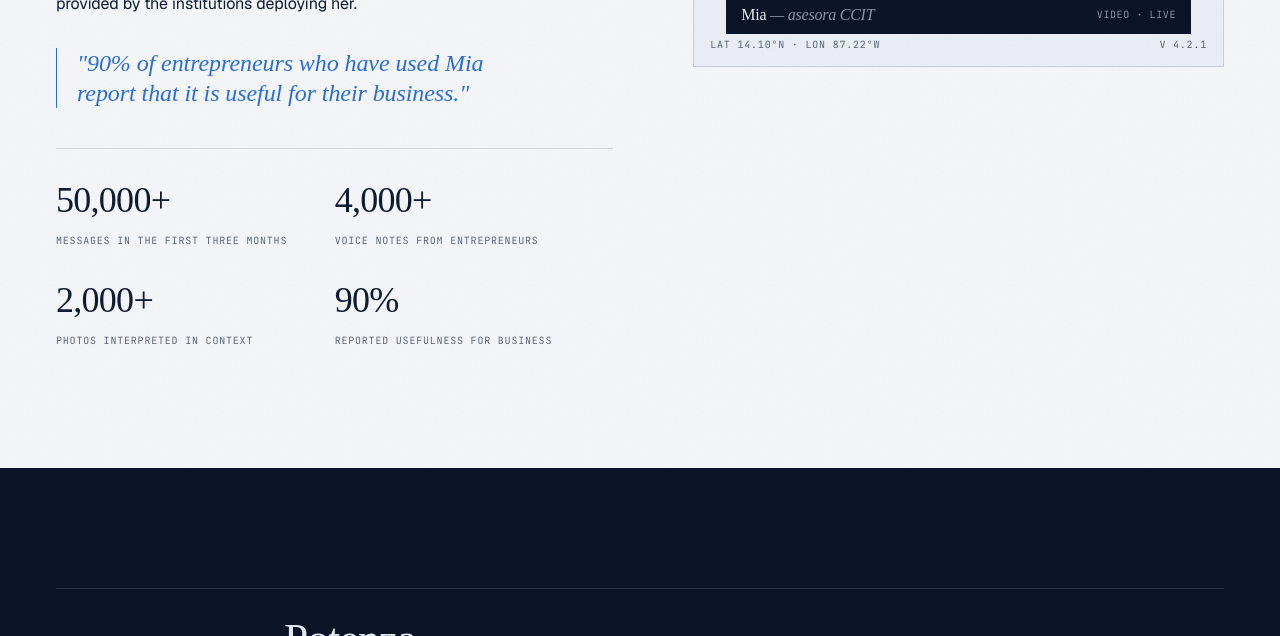
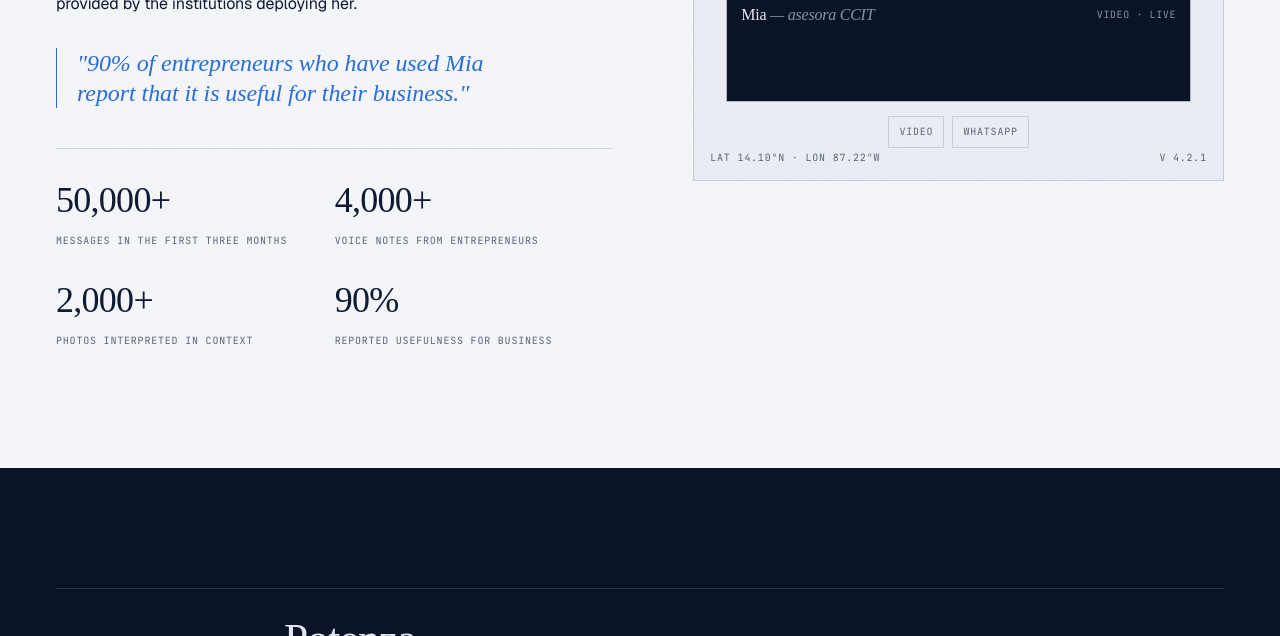
Before and after one commit to theatomicai/theatomicai.github.io, a Jekyll site: the page index.html, which Jekyll copies as it is, in a window 1280 px wide and 1400 px high, scrolled down 2442 px, cut to the strip 764-1400 px from the top of the window. Built offline with Jekyll 4.4.1, drawn with Linux system fonts in a browser that asks for light colours; some web fonts are replaced.

Commit message:
Refine partner and project visuals

```diff
--- a/index.html
+++ b/index.html
@@ -295,7 +295,9 @@
         <span class="stage-corner sc-bl">LAT 14.10°N · LON 87.22°W</span>
         <span class="stage-corner sc-br">v 4.2.1</span>
 
-        <div class="mia-composite">
+        <div class="mia-composite mia-carousel" aria-label="Mia evidence carousel">
+          <div class="mia-carousel-track">
+            <div class="mia-slide" id="home-mia-video">
               <div class="video-stage">
                 <div class="video-chrome">
                   <span class="vc-dot"></span>
@@ -307,6 +309,27 @@
                   <span class="vf-title serif">Mia <span class="it">— asesora CCIT</span></span>
                   <span>VIDEO · LIVE</span>
                 </div>
+              </div>
+            </div>
+
+            <div class="mia-slide" id="home-mia-chat">
+              <div class="phone-col">
+                <div class="pc-label">EVIDENCE · CARLA · 2025</div>
+                <div class="phone is-screenshot">
+                  <div class="phone-screen">
+                    <img src="assets/mia-whatsapp-1.jpeg" alt="Real Mia conversation — Carla shares handwritten sales notes, Mia tabulates daily sales in Lempiras." />
+                  </div>
+                </div>
+                <div class="pc-meta">
+                  <span>MULTIMODAL · IMAGE → STRUCTURED</span>
+                  <span>CITED · LIVE</span>
+                </div>
+              </div>
+            </div>
+          </div>
+          <div class="mia-carousel-tabs" aria-label="Mia carousel controls">
+            <a href="#home-mia-video">Video</a>
+            <a href="#home-mia-chat">WhatsApp</a>
           </div>
         </div>
       </div>
--- a/styles.css
+++ b/styles.css
@@ -643,6 +643,56 @@ a { color: inherit; text-decoration: none; }
 }
 .mia-composite > * { min-width: 0; }
 
+.mia-carousel {
+  display: block;
+}
+.mia-carousel-track {
+  display: flex;
+  overflow-x: auto;
+  scroll-snap-type: x mandatory;
+  scroll-behavior: smooth;
+  border: 1px solid var(--line-strong);
+  background: var(--bg);
+  scrollbar-width: none;
+}
+.mia-carousel-track::-webkit-scrollbar {
+  display: none;
+}
+.mia-slide {
+  flex: 0 0 100%;
+  min-width: 0;
+  scroll-snap-align: start;
+  display: flex;
+}
+.mia-slide > * {
+  width: 100%;
+}
+.mia-carousel .video-stage,
+.mia-carousel .phone-col {
+  border: 0;
+  min-height: 100%;
+}
+.mia-carousel-tabs {
+  display: flex;
+  justify-content: center;
+  gap: 8px;
+  margin-top: 14px;
+}
+.mia-carousel-tabs a {
+  font-family: 'JetBrains Mono', monospace;
+  font-size: 10px;
+  letter-spacing: 0.08em;
+  text-transform: uppercase;
+  color: var(--muted);
+  border: 1px solid var(--line);
+  padding: 7px 10px;
+  transition: border-color .2s ease, color .2s ease;
+}
+.mia-carousel-tabs a:hover {
+  color: var(--accent);
+  border-color: var(--accent);
+}
+
 @media (max-width: 1180px) {
   .mia-composite { grid-template-columns: 1fr; gap: 20px; }
   .phone.is-screenshot { max-width: 240px; }
@@ -1130,19 +1180,24 @@ a { color: inherit; text-decoration: none; }
 }
 
 .project-brand-logo {
-  width: min(220px, 48vw);
-  max-height: 86px;
+  width: min(300px, 52vw);
+  max-height: 96px;
   object-fit: contain;
-  object-position: left center;
-  margin: 0 0 20px;
+  object-position: center;
+  margin: 0;
+  justify-self: center;
+  align-self: center;
 }
 .project-brand-logo.potenza-brand {
-  background: rgba(232, 228, 221, 0.92);
+  width: min(330px, 54vw);
+  max-height: 130px;
+  background: transparent;
   border: 1px solid rgba(232, 228, 221, 0.18);
-  padding: 12px 16px;
+  padding: 0;
 }
 .project-brand-logo.ortodoncia-brand {
-  width: min(260px, 54vw);
+  width: min(390px, 58vw);
+  max-height: 118px;
 }
 
 /* Footer strip beneath grid */
@@ -1363,6 +1418,8 @@ a { color: inherit; text-decoration: none; }
   object-fit: contain;
   display: block;
   flex-shrink: 0;
+  filter: brightness(0) invert(1);
+  opacity: .96;
 }
 .foot-grid .brand-blk .name .it { font-style: italic; color: var(--dark-muted); }
 .foot-grid .brand-blk p {
```
Also changed, not shown: projects.html (+13 -3 lines), assets/logo-ortodoncia-transparent.png (added), assets/logo-potenza.webp (added). Lines whose indentation alone changed are shown as unchanged.
